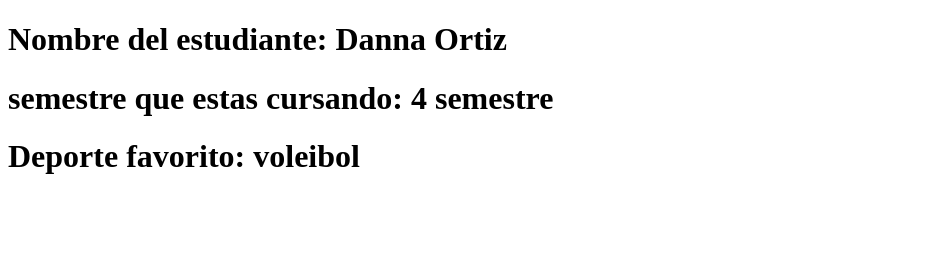
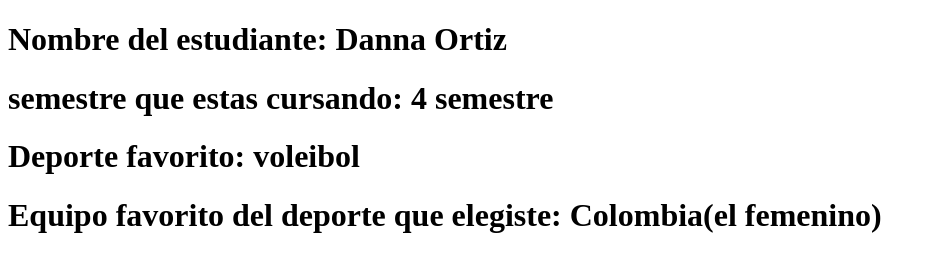
Before and after one commit to marcy29ingeniera/Taller-2, a plain HTML site: page index.html in a window 1280 px wide. Shown: the whole page, without its empty margins (0-936 px from the left). Drawn offline with Linux system fonts and the light colour scheme.

Commit message:
agregamos el equipo favorito del deporte que elegiste

```diff
--- a/index.html
+++ b/index.html
@@ -9,5 +9,6 @@
     <h1>Nombre del estudiante: Danna Ortiz</h1>
     <h1>semestre que estas cursando: 4 semestre</h1>
     <h1>Deporte favorito: voleibol</h1>
+    <h1>Equipo favorito del deporte que elegiste: Colombia(el femenino)</h1>
 </body>
 </html>
```
